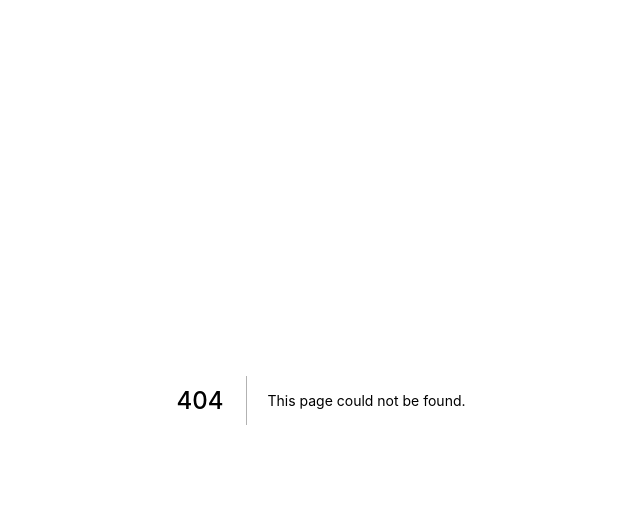
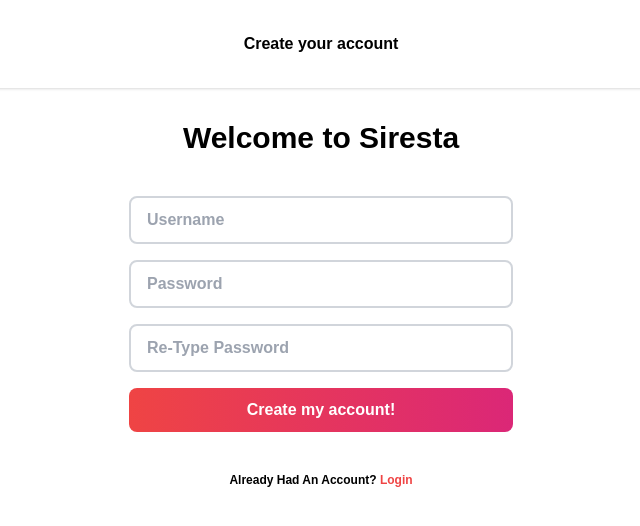
Before and after one commit to afifdev/restaurant, a Next.js app: page /signup in a window 1280 px wide. Before the commit this address had no page. Shown: the top 526 px of the page, without its empty margins (319-959 px from the left). Built offline with nearby package versions, Linux system fonts and the light colour scheme; a web font is replaced by a local one.

Commit message:
Adding Sign Up Page

```diff
--- /dev/null
+++ b/pages/signup.js
@@ -0,0 +1,108 @@
+import Head from "next/head";
+import Link from "next/link";
+import { useState } from "react";
+export default function Login() {
+  const [username, setUsername] = useState("");
+  const [password, setPassword] = useState("");
+  const [repassword, setRepassword] = useState("");
+  const [isMatch, setIsMatch] = useState(1);
+
+  const handleUsername = (e) => {
+    setUsername(e.target.value);
+  };
+
+  const handlePassword = (e) => {
+    setPassword(e.target.value);
+    if (e.target.value === repassword) {
+      setIsMatch(1);
+    } else {
+      setIsMatch(0);
+    }
+  };
+
+  const handleRepassword = (e) => {
+    setRepassword(e.target.value);
+    if (e.target.value === password) {
+      setIsMatch(1);
+    } else {
+      setIsMatch(0);
+    }
+  };
+
+  const handleRegister = async (e) => {
+    e.preventDefault();
+  };
+  return (
+    <div className="font-medium font-cool">
+      <Head>
+        <title>Sign Up | Siresta</title>
+      </Head>
+      <div className="shadow py-8 sticky top-0 bg-white">
+        <div className="max-w-xl px-8 m-auto text-center font-semibold">
+          Create your account
+        </div>
+      </div>
+      <div className="px-8 py-8 max-w-md m-auto">
+        <p className="text-2xl sm:text-3xl font-bold text-center">
+          Welcome to Siresta
+        </p>
+        <div className="my-8">
+          <input
+            value={username}
+            onChange={handleUsername}
+            type="text"
+            className="w-full my-2 rounded-lg py-2.5 px-4 font-semibold border-2 border-gray-300 outline-none focus:outline-none active:outline-none focus:border-gray-500"
+            placeholder="Username"
+          />
+          <input
+            value={password}
+            onChange={handlePassword}
+            type="password"
+            className="w-full my-2 rounded-lg py-2.5 px-4 font-semibold border-2 border-gray-300 outline-none focus:outline-none active:outline-none focus:border-gray-500"
+            placeholder="Password"
+          />
+          <input
+            value={repassword}
+            onChange={handleRepassword}
+            type="password"
+            className="w-full my-2 rounded-lg py-2.5 px-4 font-semibold border-2 border-gray-300 outline-none focus:outline-none active:outline-none focus:border-gray-500"
+            placeholder="Re-Type Password"
+          />
+          <div
+            className={`${
+              isMatch ? "hidden" : "flex"
+            } items-center text-red-500`}
+          >
+            <svg
+              xmlns="http://www.w3.org/2000/svg"
+              className="h-4 w-4 block"
+              fill="none"
+              viewBox="0 0 24 24"
+              stroke="currentColor"
+            >
+              <path
+                strokeLinecap="round"
+                strokeLinejoin="round"
+                strokeWidth={2}
+                d="M10 14l2-2m0 0l2-2m-2 2l-2-2m2 2l2 2m7-2a9 9 0 11-18 0 9 9 0 0118 0z"
+              />
+            </svg>
+            <p className="ml-2 text-xs mt-0.5">Password not match</p>
+          </div>
+          <button
+            onClick={handleRegister}
+            className="text-white w-full my-2 rounded-lg py-2.5 px-4 font-semibold border-none outline-none focus:border-none focus:outline-none active:border-none active:outline-none bg-gradient-to-r from-red-500 to-pink-600 focus:ring-red-500 focus:ring-2 ring-offset-2"
+          >
+            Create my account!
+          </button>
+        </div>
+        <p className="text-center text-xs font-semibold">
+          Already Had An Account?{" "}
+          <span className="text-red-500">
+            <Link href="/login">Login</Link>
+          </span>
+        </p>
+      </div>
+    </div>
+  );
+}
```
